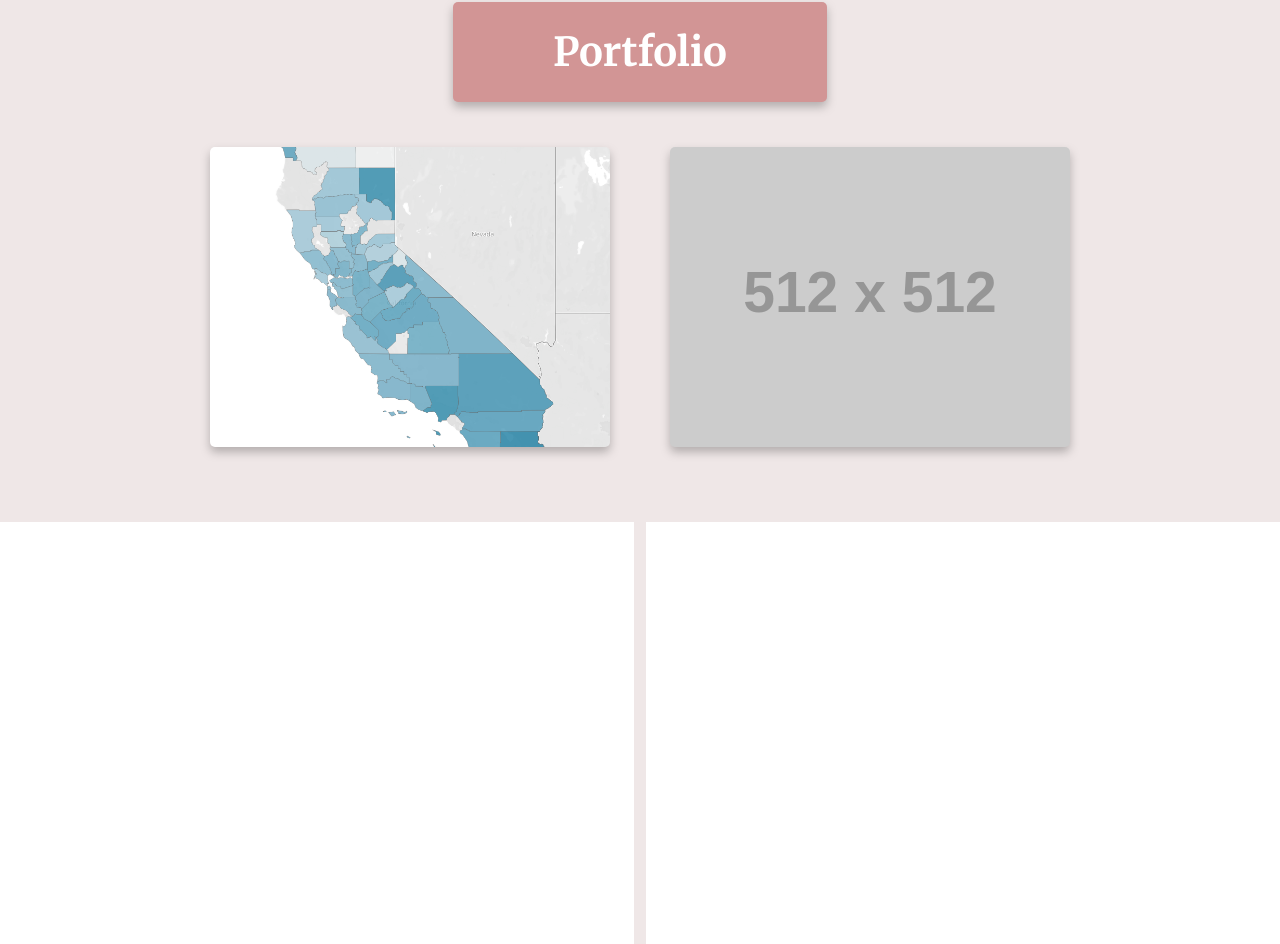
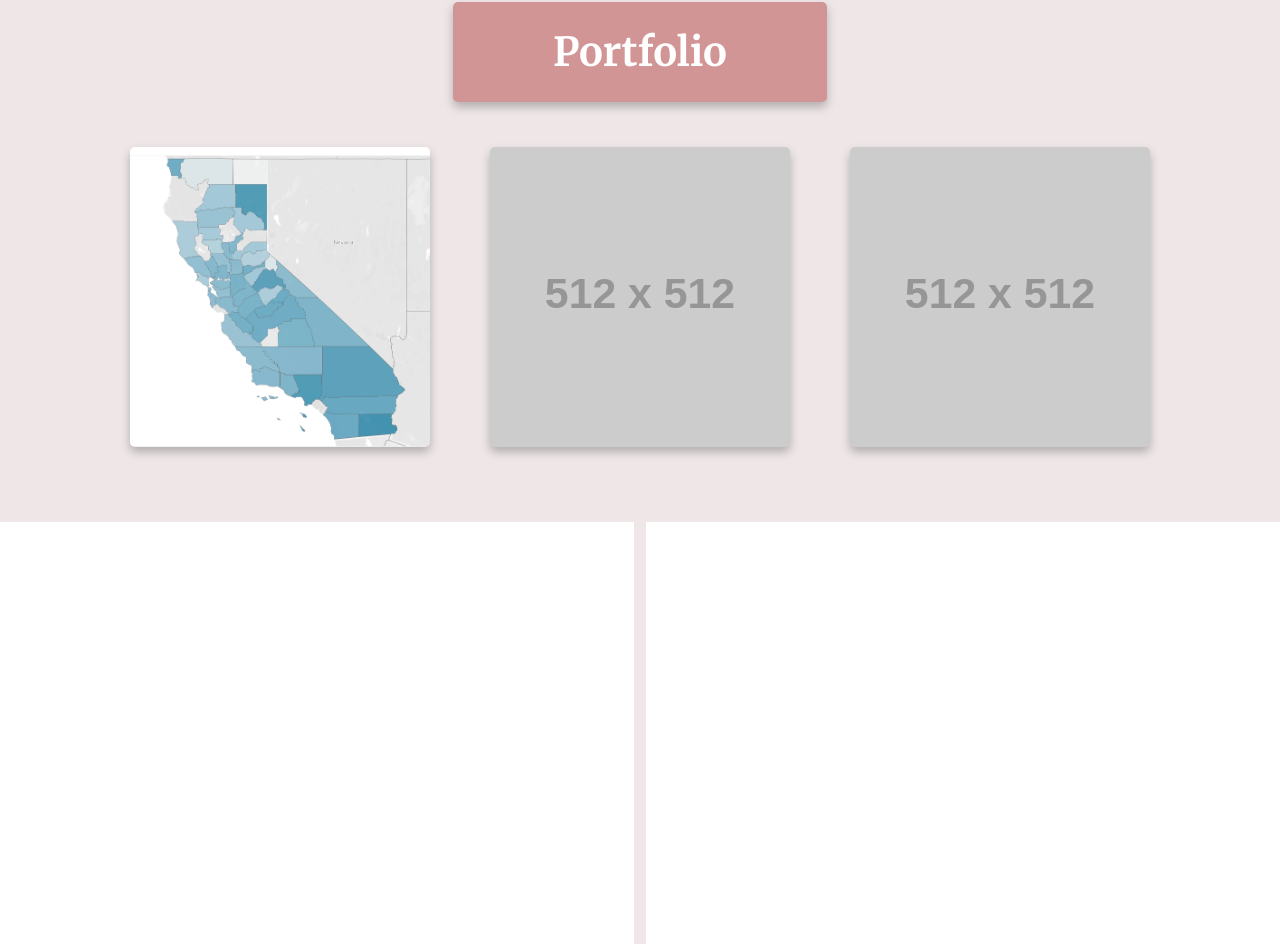
Before and after one commit to valerio-alan/Jane-Casto-Portfolio, a React (Vite) app: page / in a window 1280 px wide. Shown: the part 1453-2397 px from the top of the page. Built offline with nearby package versions, Linux system fonts and the light colour scheme.

Commit message:
Added second coming soon project

```diff
--- a/src/data/projects.js
+++ b/src/data/projects.js
@@ -12,5 +12,12 @@ export default [
         img:'https://placehold.co/512',
         link:'',
         tags:[]
+    },
+    {
+        title:'Coming Soon',
+        description:'This website is still under construction. Check back soon for more projects!',
+        img:'https://placehold.co/512',
+        link:'',
+        tags:[]
     }
 ]
```
